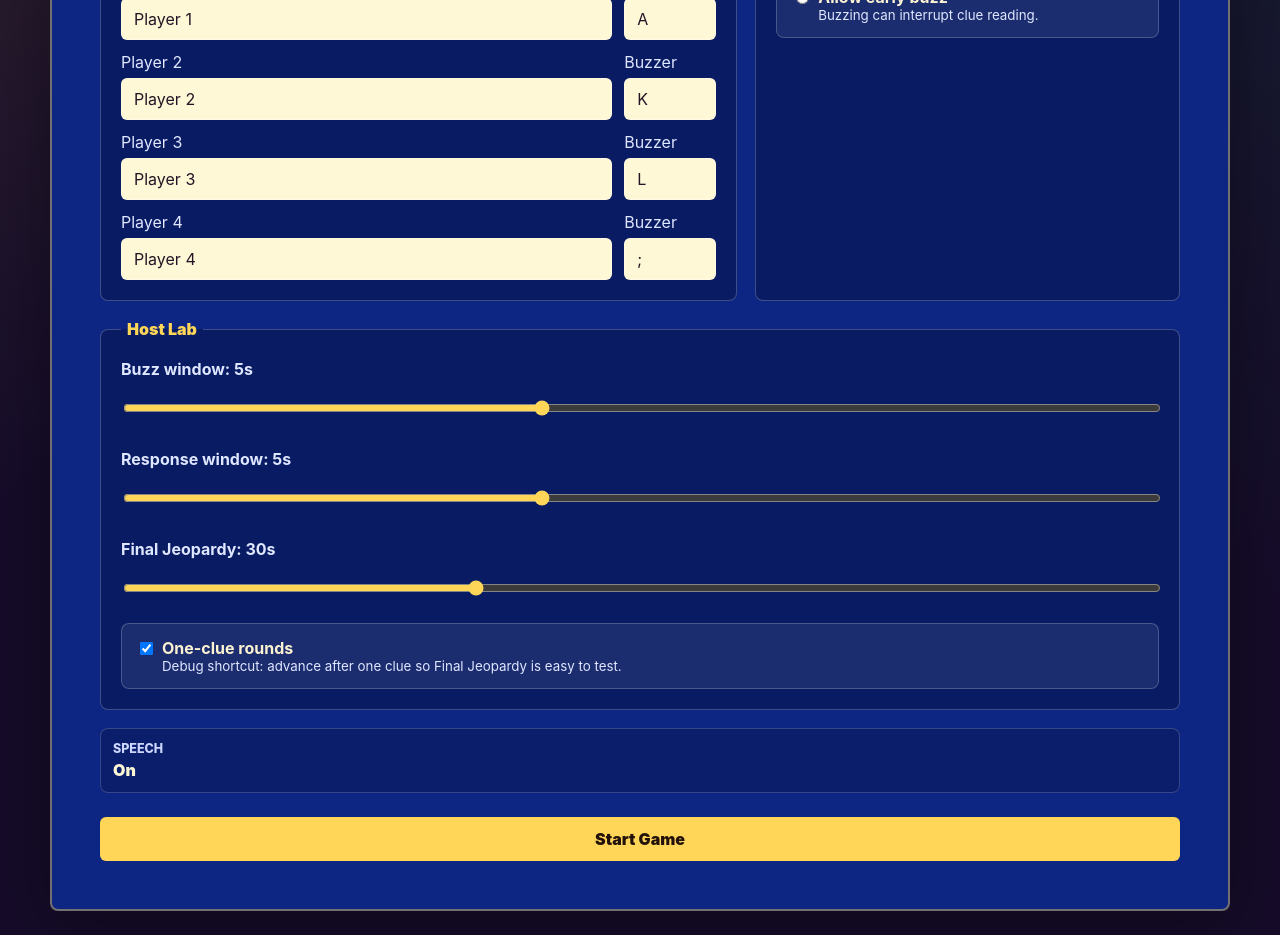
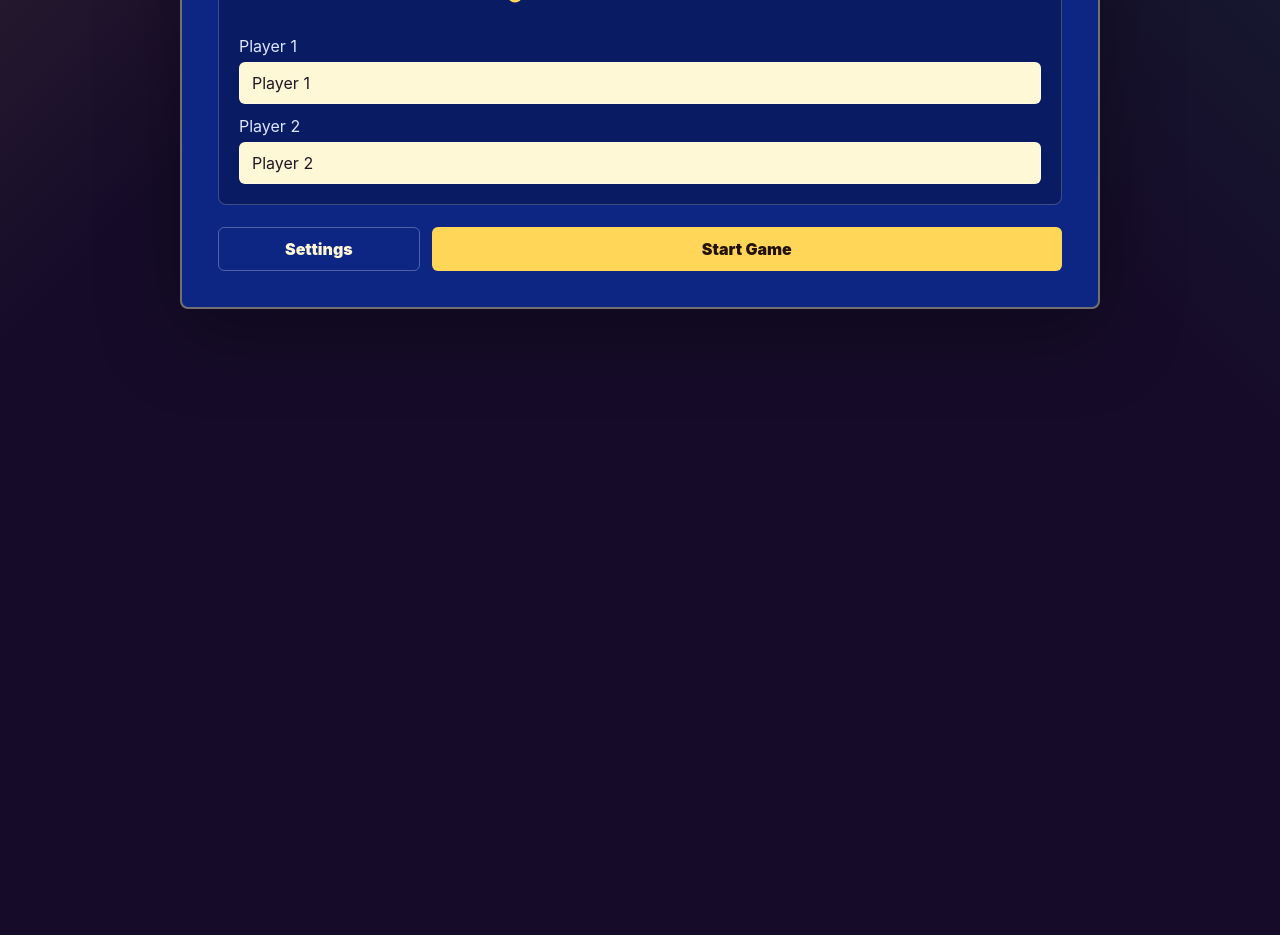
Before and after one commit to sukritganesh/Jeopardy, a React (Vite) app: page / in a window 1280 px wide. Shown: the part 360-1295 px from the top of the page. After the commit the page ends 800 px from the top, so only its background shows below. Built offline with nearby package versions, Linux system fonts and the light colour scheme.

Commit message:
Created settings page.

```diff
--- a/src/App.tsx
+++ b/src/App.tsx
@@ -577,7 +577,6 @@ function App() {
         boardTitle={appData.board?.title}
         boardStatus={appData.status}
         boardError={appData.error}
-        settings={appData.settings}
         onPlayerCountChange={handlePlayerCountChange}
         onPlayerChange={handlePlayerChange}
         onBuzzModeChange={handleBuzzModeChange}
--- a/src/components/SetupScreen.tsx
+++ b/src/components/SetupScreen.tsx
@@ -1,11 +1,11 @@
-import type { BuzzMode, GameSettings, Player, SetupConfig } from '../game/types';
+import { useState } from 'react';
+import type { BuzzMode, Player, SetupConfig } from '../game/types';
 
 type SetupScreenProps = {
   setup: SetupConfig;
   boardTitle?: string;
   boardStatus: 'loading' | 'ready' | 'error';
   boardError?: string;
-  settings?: GameSettings;
   onPlayerCountChange: (count: number) => void;
   onPlayerChange: (playerId: string, patch: Partial<Pick<Player, 'name' | 'buzzerKey'>>) => void;
   onBuzzModeChange: (buzzMode: BuzzMode) => void;
@@ -21,7 +21,6 @@ export function SetupScreen({
   boardTitle,
   boardStatus,
   boardError,
-  settings,
   onPlayerCountChange,
   onPlayerChange,
   onBuzzModeChange,
@@ -31,16 +30,21 @@ export function SetupScreen({
   onDebugAdvanceChange,
   onStartGame,
 }: SetupScreenProps) {
+  const [setupPage, setSetupPage] = useState<'players' | 'settings'>('players');
   const activePlayers = setup.players.filter((player) => player.isActive);
   const canStart = boardStatus === 'ready' && activePlayers.length > 0;
+  const pageTitle = setupPage === 'players' ? 'Jeopardy Clone' : 'Game Settings';
 
   return (
     <main className="app-shell app-shell--setup">
-      <section className="setup-panel" aria-labelledby="app-title">
+      <section
+        className={setupPage === 'players' ? 'setup-panel setup-panel--compact' : 'setup-panel'}
+        aria-labelledby="app-title"
+      >
         <div className="setup-heading">
           <div>
             <p className="eyebrow">Local party game</p>
-            <h1 id="app-title">Jeopardy Clone</h1>
+            <h1 id="app-title">{pageTitle}</h1>
           </div>
           <div className="board-loadout" aria-live="polite">
             <span>Board</span>
@@ -50,8 +54,9 @@ export function SetupScreen({
 
         {boardStatus === 'error' && <p className="notice notice--error">{boardError}</p>}
 
-        <div className="setup-grid">
-          <fieldset className="form-section">
+        {setupPage === 'players' ? (
+          <>
+            <fieldset className="form-section setup-front-section">
               <legend>Players</legend>
               <label className="field-label" htmlFor="player-count">
                 Player count: {activePlayers.length}
@@ -67,8 +72,9 @@ export function SetupScreen({
               />
 
               <div className="player-config-list">
-              {setup.players.map((player, index) => (
-                <div className="player-config" key={player.id} hidden={!player.isActive}>
+                {setup.players.map((player, index) =>
+                  player.isActive ? (
+                    <div className="player-name-config" key={player.id}>
                       <label>
                         <span>Player {index + 1}</span>
                         <input
@@ -76,6 +82,31 @@ export function SetupScreen({
                           onChange={(event) => onPlayerChange(player.id, { name: event.target.value })}
                         />
                       </label>
+                    </div>
+                  ) : null,
+                )}
+              </div>
+            </fieldset>
+
+            <div className="setup-actions">
+              <button className="ghost-action" type="button" onClick={() => setSetupPage('settings')}>
+                Settings
+              </button>
+              <button className="primary-action" type="button" disabled={!canStart} onClick={onStartGame}>
+                Start Game
+              </button>
+            </div>
+          </>
+        ) : (
+          <>
+            <div className="setup-grid">
+              <fieldset className="form-section">
+                <legend>Buzzer Keys</legend>
+                <div className="player-config-list">
+                  {setup.players.map((player, index) =>
+                    player.isActive ? (
+                      <div className="player-config player-config--keys" key={player.id}>
+                        <span>{player.name.trim() || `Player ${index + 1}`}</span>
                         <label>
                           <span>Buzzer</span>
                           <input
@@ -90,7 +121,8 @@ export function SetupScreen({
                           />
                         </label>
                       </div>
-              ))}
+                    ) : null,
+                  )}
                 </div>
               </fieldset>
 
@@ -174,16 +206,11 @@ export function SetupScreen({
               </label>
             </fieldset>
 
-        <dl className="settings-summary">
-          <div>
-            <dt>Speech</dt>
-            <dd>{settings?.tts.enabled === false ? 'Off' : 'On'}</dd>
-          </div>
-        </dl>
-
-        <button className="primary-action" type="button" disabled={!canStart} onClick={onStartGame}>
-          Start Game
+            <button className="ghost-action" type="button" onClick={() => setSetupPage('players')}>
+              Back to Players
             </button>
+          </>
+        )}
       </section>
     </main>
   );
--- a/src/styles.css
+++ b/src/styles.css
@@ -12,6 +12,10 @@
 
 * {
   box-sizing: border-box;
+}
+
+[hidden] {
+  display: none !important;
 }
 
 body {
@@ -64,6 +68,11 @@ input:disabled {
   padding: clamp(24px, 4vw, 48px);
   background: #0d2583;
   box-shadow: 0 24px 80px rgba(0, 0, 0, 0.34);
+}
+
+.setup-panel--compact {
+  width: min(920px, 100%);
+  padding: clamp(20px, 3vw, 36px);
 }
 
 .setup-heading,
@@ -146,6 +155,10 @@ h2 {
   margin-top: 32px;
 }
 
+.setup-front-section {
+  margin-top: 28px;
+}
+
 .form-section,
 .host-panel,
 .clue-card {
@@ -209,6 +222,20 @@ input[type="range"] {
   gap: 12px;
 }
 
+.player-name-config label {
+  display: grid;
+  gap: 6px;
+}
+
+.player-name-config span,
+.player-config--keys > span {
+  color: #dfe6ff;
+}
+
+.player-config--keys {
+  align-items: end;
+}
+
 .player-config label,
 .radio-card {
   display: grid;
@@ -257,31 +284,16 @@ input[type="range"] {
   color: #23120a;
 }
 
-.settings-summary {
+.setup-actions {
   display: grid;
-  grid-template-columns: minmax(0, 1fr);
-  gap: 10px;
-  margin: 18px 0 0;
+  grid-template-columns: minmax(140px, 0.32fr) minmax(0, 1fr);
+  gap: 12px;
+  margin-top: 22px;
 }
 
-.settings-summary div {
-  border: 1px solid rgba(255, 255, 255, 0.18);
-  border-radius: 8px;
-  padding: 12px;
-  background: rgba(0, 0, 0, 0.18);
-}
-
-.settings-summary dt {
-  color: #cdd7ff;
-  font-size: 0.78rem;
-  font-weight: 800;
-  text-transform: uppercase;
-}
-
-.settings-summary dd {
-  margin: 4px 0 0;
-  color: #fff8d6;
-  font-weight: 900;
+.setup-actions .primary-action,
+.setup-actions .ghost-action {
+  margin-top: 0;
 }
 
 .secondary-action {
@@ -627,7 +639,7 @@ input[type="range"] {
 
   .setup-grid,
   .scoreboard,
-  .settings-summary,
+  .setup-actions,
   .clue-status-panel,
   .final-wager-list {
     grid-template-columns: 1fr;
```
Also changed, not shown: 2 other files (tests, documents, lock files or other folders). Lines whose indentation alone changed are shown as unchanged.
